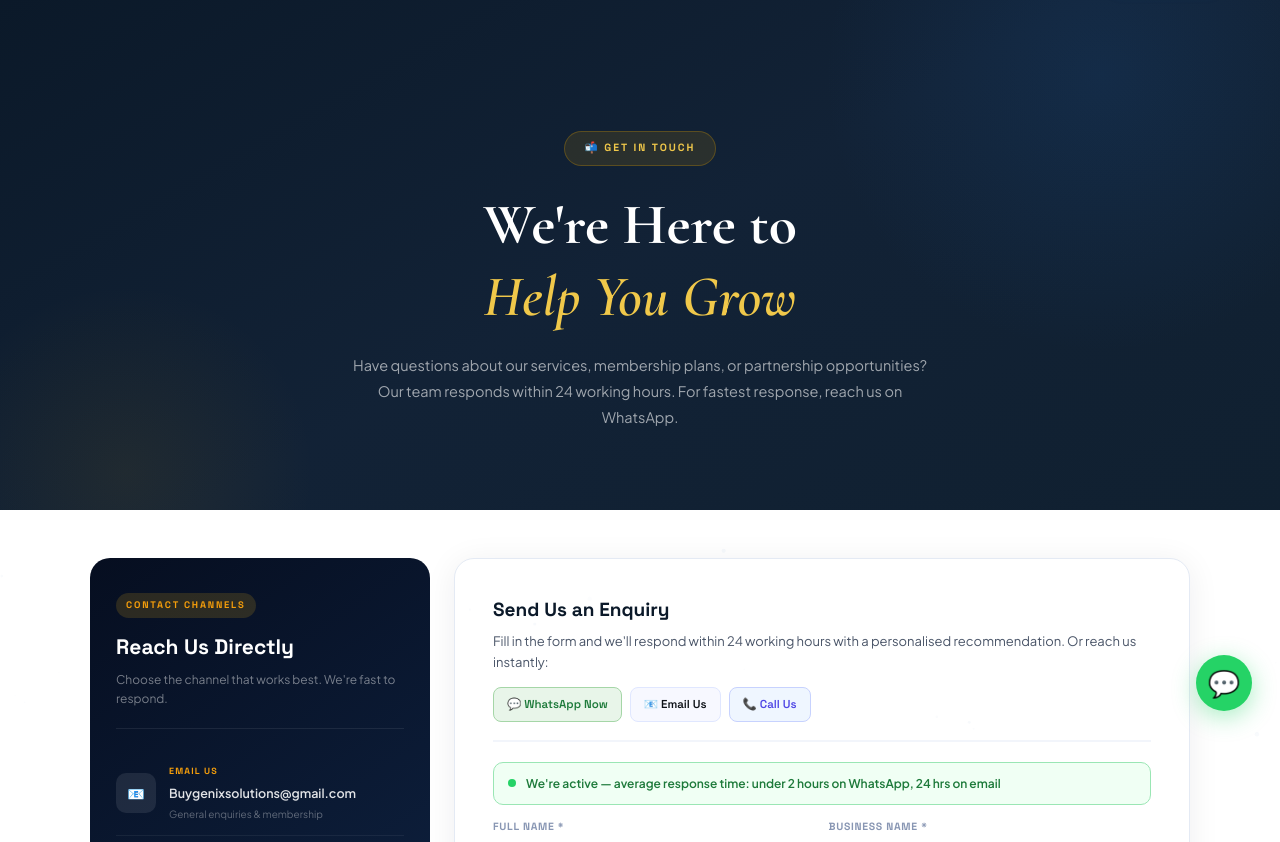
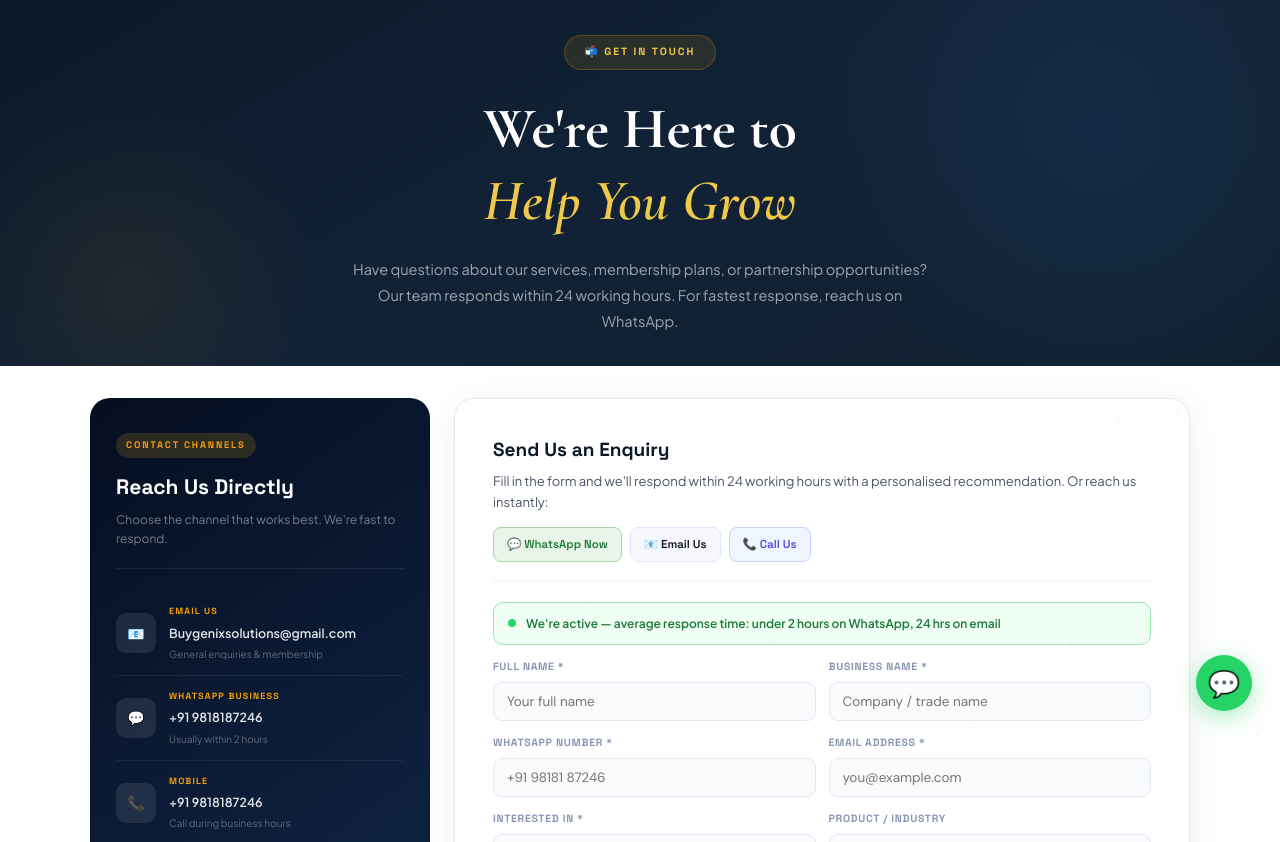
Before and after one commit to unused0910/main, a plain HTML site: page contact.html in a window 1280 px wide. Shown: the part 61-903 px from the top of the page. Drawn offline with nearby package versions, Linux system fonts and the light colour scheme.

Commit message:
Add files via upload

```diff
--- a/contact.html
+++ b/contact.html
@@ -311,13 +311,13 @@
 </nav>
 <div class="mobile-nav" id="mobileNav"><a href="index.html">Home</a><a href="services.html">Services</a><a href="about.html">About Us</a><a href="gst.html">GST Registration</a><a href="contact.html" class="active">Contact</a><a href="terms.html">Terms &amp; Conditions</a><a href="privacy.html">Privacy Policy</a><a href="membership.html" class="m-cta">Membership Plans →</a><a href="login.html" class="m-cta m-cta-gold">Client Login →</a></div>
 
-<div class="page-hero" style="margin-top:var(--nav-h);">
+<div class="page-hero" style="margin-top:var(--nav-h);padding:36px var(--pad-x) 32px;">
   <div class="hero-badge reveal">📬 Get In Touch</div>
   <h1 class="reveal">We're Here to<br><span class="accent">Help You Grow</span></h1>
   <p class="reveal">Have questions about our services, membership plans, or partnership opportunities? Our team responds within 24 working hours. For fastest response, reach us on WhatsApp.</p>
 </div>
 
-<div class="content-wrap" style="max-width:1180px;margin:0 auto;padding:48px 40px 80px;">
+<div class="content-wrap" style="max-width:1180px;margin:0 auto;padding:32px 40px 72px;">
 
   <div class="contact-layout">
 
```
